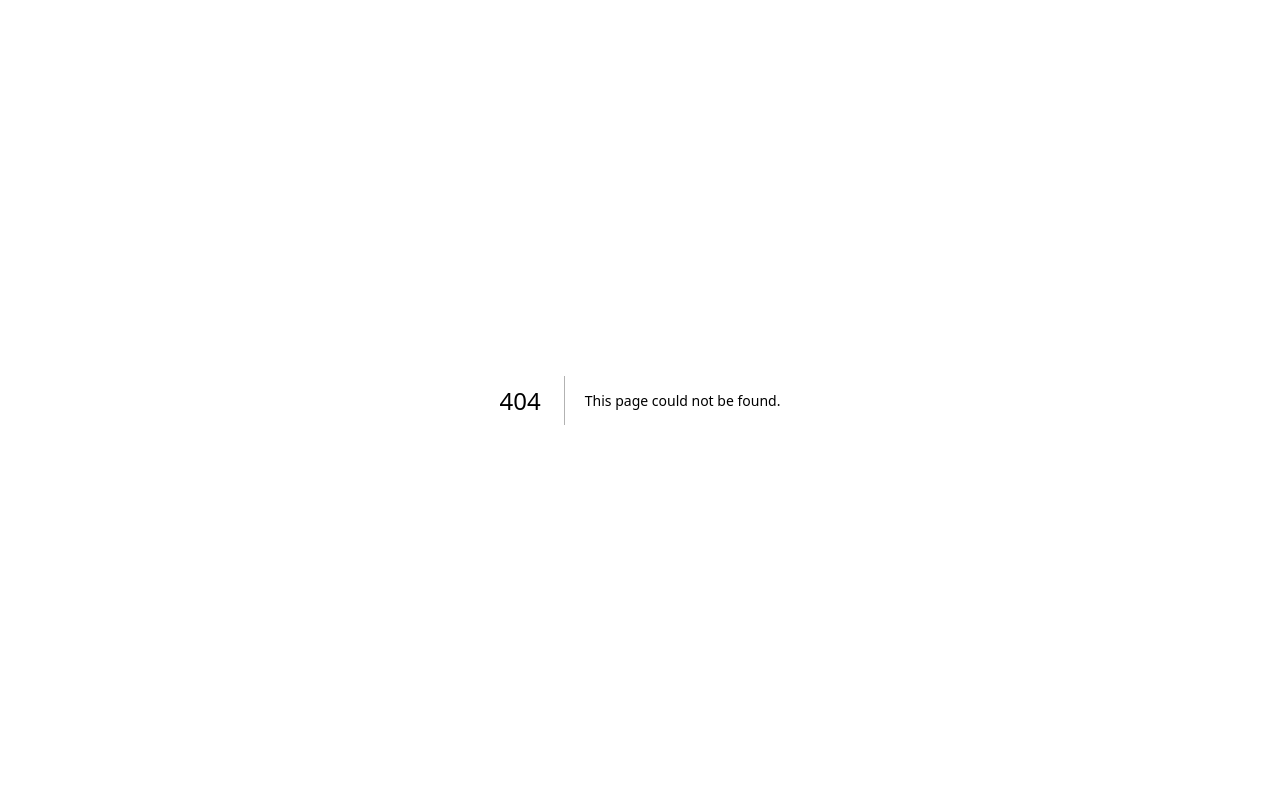
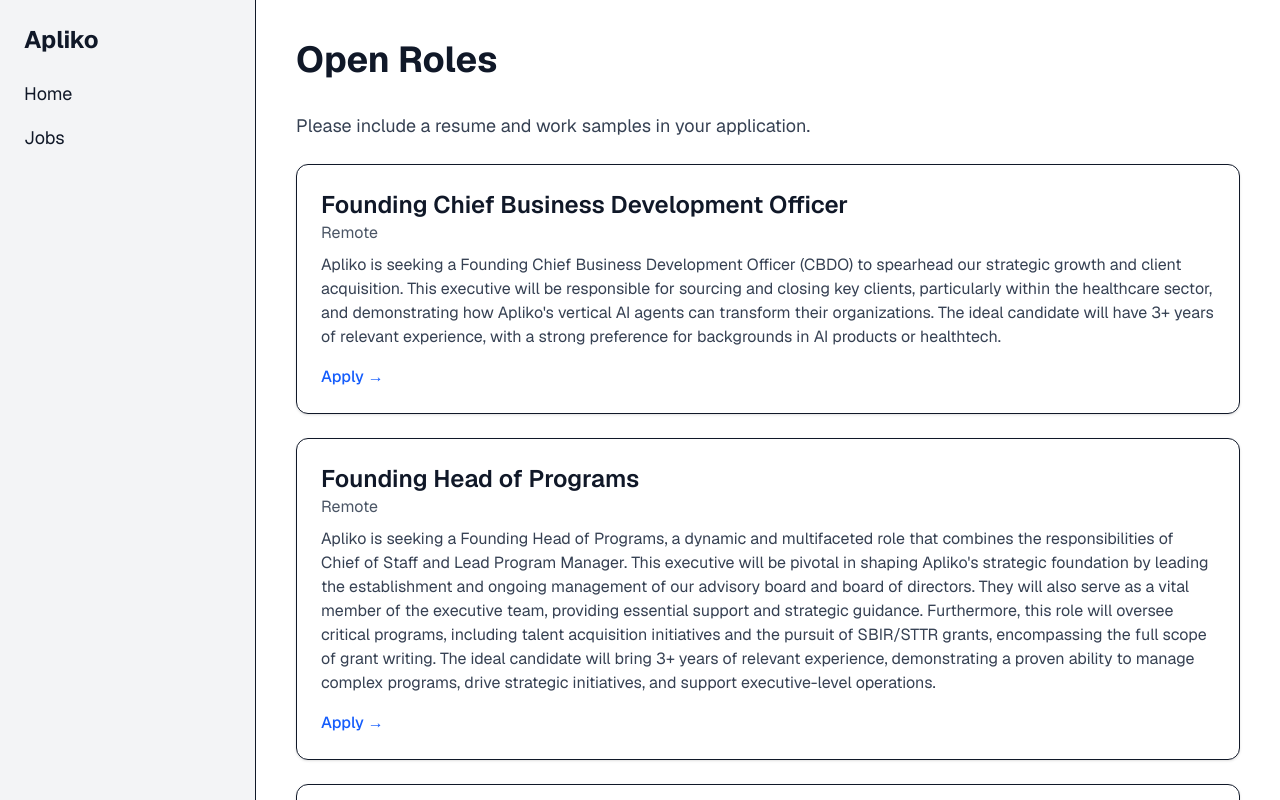
Before and after one commit to amva13/aplikosite, a Next.js app: page /jobs in a window 1280 px wide. Before the commit this address had no page. Shown: the top 800 px of the page. Built offline with nearby package versions, Linux system fonts and the light colour scheme.

Commit message:
add jobs

```diff
--- a/package.json
+++ b/package.json
@@ -9,6 +9,7 @@
     "lint": "next lint"
   },
   "dependencies": {
+    "js-yaml": "^4.1.0",
     "next": "15.3.2",
     "react": "^19.0.0",
     "react-dom": "^19.0.0",
--- /dev/null
+++ b/src/app/jobs/page.tsx
@@ -0,0 +1,50 @@
+import fs from 'fs';
+import path from 'path';
+import yaml from 'js-yaml';
+import Layout from '@/components/Layout';
+
+interface Job {
+  title: string;
+  location: string;
+  description: string;
+  link: string;
+}
+
+async function getJobs(): Promise<Job[]> {
+  const filePath = path.join(process.cwd(), 'src/data', 'jobs.yaml');
+  const fileContents = fs.readFileSync(filePath, 'utf8');
+  const jobs = yaml.load(fileContents) as Job[];
+  return jobs;
+}
+
+export default async function JobsPage() {
+  const jobs = await getJobs();
+
+  return (
+    <Layout>
+      <div className="px-10 py-10">
+        <h2 className="text-4xl font-bold mb-8">Open Roles</h2>
+        <p className="text-lg text-gray-700 mb-6">
+            Please include a resume and work samples in your application.
+        </p>
+        <div className="space-y-6">
+          {jobs.map((job, idx) => (
+            <div key={idx} className="border p-6 rounded-xl shadow hover:shadow-md transition">
+              <h3 className="text-2xl font-semibold">{job.title}</h3>
+              <p className="text-gray-600 mb-2">{job.location}</p>
+              <p className="mb-4 text-gray-700">{job.description}</p>
+              <a
+                href={job.link}
+                className="text-blue-600 font-medium hover:underline"
+                target="_blank"
+                rel="noopener noreferrer"
+              >
+                Apply →
+              </a>
+            </div>
+          ))}
+        </div>
+      </div>
+    </Layout>
+  );
+}
--- a/src/app/page.tsx
+++ b/src/app/page.tsx
@@ -1,8 +1,10 @@
+import Layout from '@/components/Layout';
 import Link from 'next/link';
 import { FaGithub, FaLinkedin } from 'react-icons/fa';
 
 export default function Home() {
   return (
+    <Layout>
       <main className="min-h-screen bg-white text-gray-900 font-sans">
         <header className="px-6 py-4 flex justify-between items-center border-b">
           <h1 className="text-2xl font-bold">Apliko</h1>
@@ -16,11 +18,11 @@
             Apliko is a product-centered, engineering-driven, AI research lab focused on building LLM agents in health and sustainability empowering economic mobility
           </p>
           {/* change nums here for columns */}
-        <div className="grid md:grid-cols-4 gap-6">
+          <div className="grid md:grid-cols-3 gap-6">
             <div className="border rounded-2xl p-6 shadow hover:shadow-md transition">
               <h3 className="text-xl font-semibold mb-2">🧠 GrowthGuard</h3>
               <p className="text-gray-600 mb-4 text-sm">
-              RAG-enabled AI Copilot for Clinical Decision Support.
+                RAG-enabled agentic clinical decision support system for differential diagnoses, specialist referrals, and more.
               </p>
               <a
                 className="text-blue-600 font-medium hover:underline cursor-pointer"
@@ -31,9 +33,9 @@
             </div>
 
             <div className="border rounded-2xl p-6 shadow hover:shadow-md transition">
-            <h3 className="text-xl font-semibold mb-2">🛍️ Luxe</h3>
+              <h3 className="text-xl font-semibold mb-2">🛍️🦄 Luxe</h3>
               <p className="text-gray-600 mb-4 text-sm">
-              Multi-agent shopping companion that delivers voice-activated, taste-aware curation of affordable health, fashion, and sustainable products
+                Multi-agent recommender system deployed in sustainable, longevity-focused, shopping and discovery economics.
               </p>
               <Link href="/wip" className="text-blue-600 font-medium hover:underline">
                 Learn more →
@@ -46,15 +48,6 @@
                 Scientific superintelligence to automate core research workflows across biology, chemistry, and materials science
               </p>
               <Link href="https://www.calculus.house/alex-velez-arce" className="text-blue-600 font-medium hover:underline">
-              Learn more →
-            </Link>
-          </div>
-          <div className="border rounded-2xl p-6 shadow hover:shadow-md transition">
-            <h3 className="text-xl font-semibold mb-2">🦄 Vantage</h3>
-            <p className="text-gray-600 mb-4 text-sm">
-               Agentic AI for niche deal-sourcing and screening.
-            </p>
-            <Link href="/wip" className="text-blue-600 font-medium hover:underline">
                 Learn more →
               </Link>
             </div>
@@ -104,5 +97,6 @@
           Contact: <a href="mailto:founder@apliko.io" className="hover:underline">founder@apliko.io</a>
         </footer>
       </main>
+    </Layout>
   );
 }
--- /dev/null
+++ b/src/components/Layout.tsx
@@ -0,0 +1,21 @@
+// components/Layout.tsx
+import Link from 'next/link';
+
+export default function Layout({ children }: { children: React.ReactNode }) {
+  return (
+    <div className="flex min-h-screen bg-white text-gray-900 font-sans">
+      <aside className="w-64 bg-gray-100 border-r p-6 space-y-6">
+        <h1 className="text-2xl font-bold">Apliko</h1>
+        <nav className="flex flex-col space-y-4">
+          <Link href="/" className="text-lg hover:underline">
+            Home
+          </Link>
+          <Link href="/jobs" className="text-lg hover:underline">
+            Jobs
+          </Link>
+        </nav>
+      </aside>
+      <main className="flex-1">{children}</main>
+    </div>
+  );
+}
--- /dev/null
+++ b/src/data/jobs.yaml
@@ -0,0 +1,14 @@
+- title: Founding Chief Business Development Officer
+  location: Remote
+  description: Apliko is seeking a Founding Chief Business Development Officer (CBDO) to spearhead our strategic growth and client acquisition. This executive will be responsible for sourcing and closing key clients, particularly within the healthcare sector, and demonstrating how Apliko's vertical AI agents can transform their organizations. The ideal candidate will have 3+ years of relevant experience, with a strong preference for backgrounds in AI products or healthtech.
+  link: mailto:jobs@apliko.io
+
+- title: Founding Head of Programs
+  location: Remote
+  description: Apliko is seeking a Founding Head of Programs, a dynamic and multifaceted role that combines the responsibilities of Chief of Staff and Lead Program Manager. This executive will be pivotal in shaping Apliko's strategic foundation by leading the establishment and ongoing management of our advisory board and board of directors. They will also serve as a vital member of the executive team, providing essential support and strategic guidance. Furthermore, this role will oversee critical programs, including talent acquisition initiatives and the pursuit of SBIR/STTR grants, encompassing the full scope of grant writing. The ideal candidate will bring 3+ years of relevant experience, demonstrating a proven ability to manage complex programs, drive strategic initiatives, and support executive-level operations.
+  link: mailto:jobs@apliko.io
+
+- title: Founding Engineer
+  location: Remote
+  description: Apliko is seeking a Founding Engineer to join our team and play a crucial role in building our AI agent platform. This position is ideal for a highly skilled engineer with a strong background in AI, machine learning, or related fields. The Founding Engineer will be responsible for developing and implementing the core technology that powers Apliko's vertical AI agents, ensuring they are robust, scalable, and capable of transforming healthcare organizations. The ideal candidate will have 3+ years of relevant experience, with a preference for those who have worked on AI products or healthtech solutions. Tech stack includes OpenAI, AWS/Azure/GCCloud, Python, TypeScript, React, and Node.js.
+  link: mailto:jobs@apliko.io
```
Also changed, not shown: 1 other file (tests, documents, lock files or other folders). Lines whose indentation alone changed are shown as unchanged.
